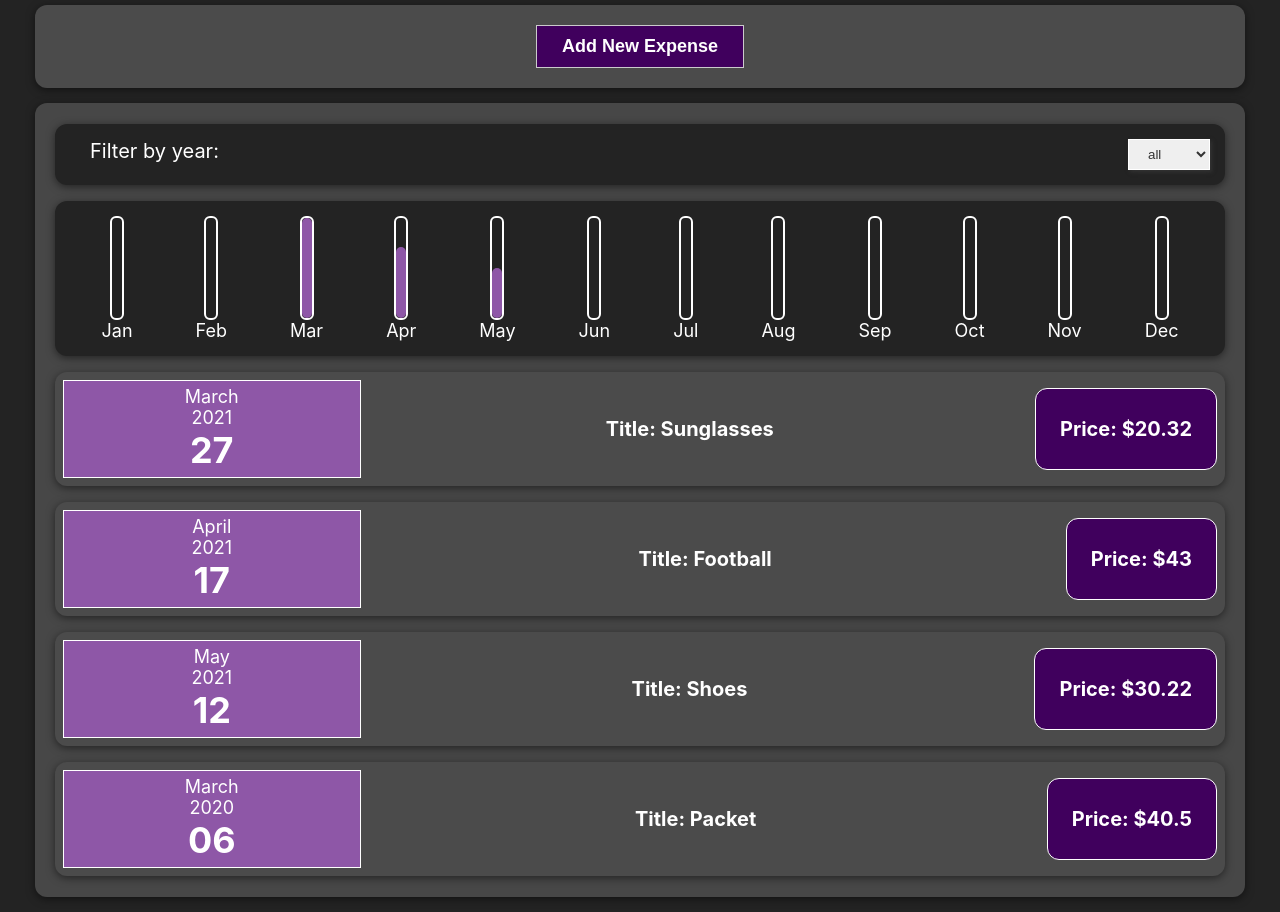
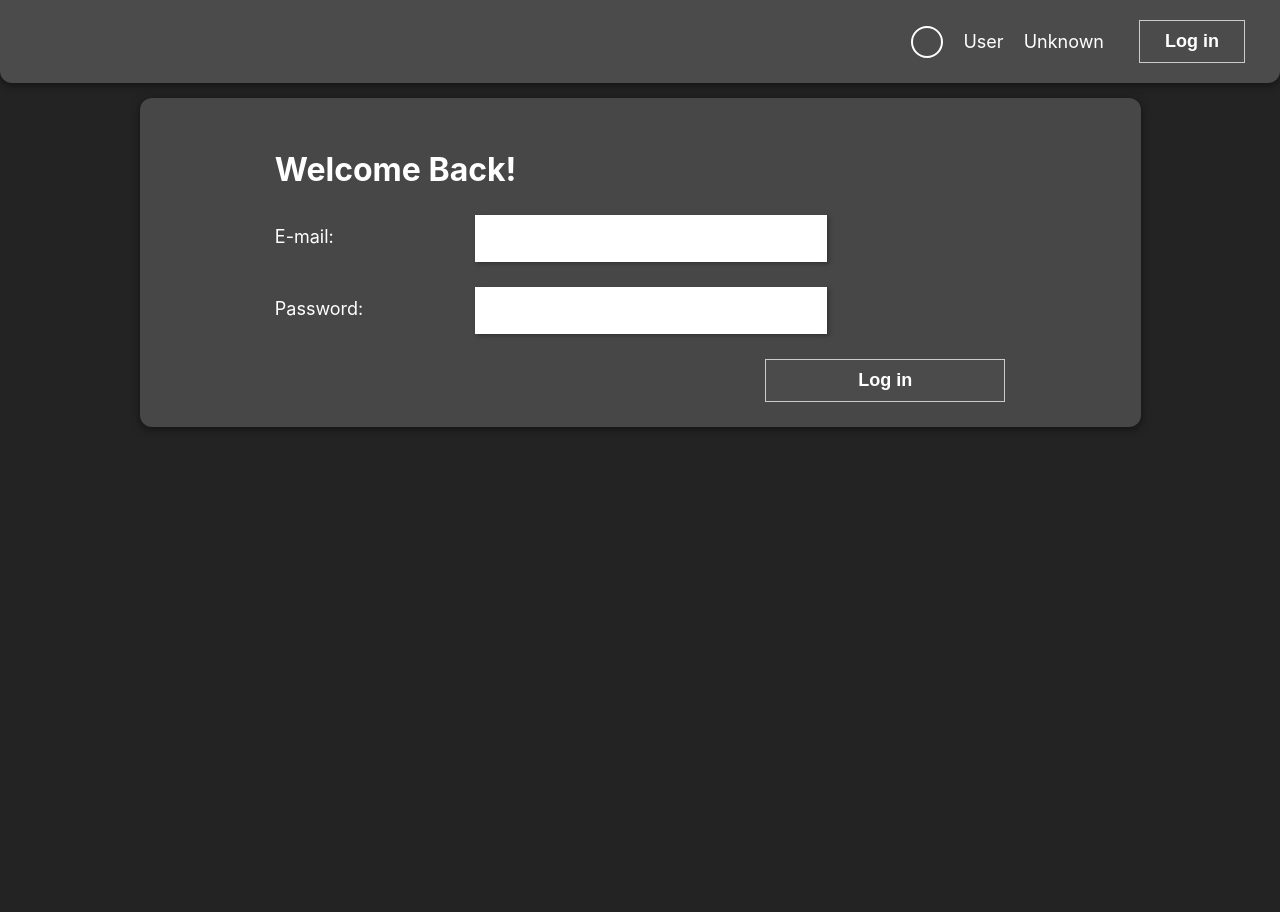
Before and after one commit to przemekdab1993/react-project-zero, a React (Create React App) app: page / in a window 1280 px wide. After the commit the page ends 800 px from the top, so only its background shows below. Built offline with nearby package versions, Linux system fonts and the light colour scheme.

Commit message:
dodanie panelu logowania na razie fejkowego

```diff
--- a/src/App.js
+++ b/src/App.js
@@ -4,6 +4,8 @@ import './App.css';
 
 import Expenses from './components/Expenses/Expenses';
 import NewExpense from "./components/NewExpense/NewExpense";
+import UserLabel from "./components/User/UserLabel/UserLabel";
+import LoginPanel from "./components/User/LoginPanel/LoginPanel";
 
 const DUMMY_EXPENSES = [
     {id: 'e1', title: 'Sunglasses', date: new Date(2021,2,27), price: 20.32},
@@ -15,6 +17,8 @@ const DUMMY_EXPENSES = [
 const App = () => {
 
     const [expensesList, setExpensesList] = useState(DUMMY_EXPENSES);
+    const [userIsLogin, setUserIsLogin] = useState(false);
+    const [userData, setUserData] = useState({firstName: '', secondName: '', avatar: ''});
 
     const addExpenseHandler = (expense) => {
         const newExpense = {
@@ -24,13 +28,39 @@ const App = () => {
         setExpensesList( (prevExpensesList) => {
             return [...prevExpensesList, newExpense];
         });
-        console.log(newExpense);
+    }
+
+    const userDataHandler = (userData) => {
+        setUserData(prevState => userData);
+        setUserIsLogin(true);
+    }
+
+    const LogoutHandler = () => {
+        setUserData(prevState => {return ({firstName: '', secondName: '', avatar: ''})});
+        setUserIsLogin(false);
     }
 
     return (
         <div className="App">
-            <NewExpense onAddExpenseDate={addExpenseHandler}/>
-            <Expenses expenses={expensesList} />
+            <UserLabel
+                userFirstName={userData.firstName}
+                userSecondName={userData.secondName}
+                userAvatar={userData.avatar}
+                isLogin={userIsLogin}
+                onLogout={LogoutHandler}
+            ></UserLabel>
+            {(userIsLogin) ? (
+                <React.Fragment>
+                    <NewExpense onAddExpenseDate={addExpenseHandler} />
+                    <Expenses expenses={expensesList} />
+                </React.Fragment>
+            ) : (
+                <React.Fragment>
+                    <LoginPanel
+                        onUserDataLogin={userDataHandler}
+                    ></LoginPanel>
+                </React.Fragment>
+            )}
         </div>
     );
 }
--- a/src/components/NewExpense/NewExpense.module.css
+++ b/src/components/NewExpense/NewExpense.module.css
@@ -1,7 +1,6 @@
 .new-expense {
     max-width: 1170px;
-    margin: 5px auto 0px;
+    margin: 5px auto 15px;
     background-color: #4b4b4b;
     padding: 5px 20px;
-    margin-bottom: 15px;
 }
--- /dev/null
+++ b/src/components/User/LoginPanel/LoginForm.js
@@ -0,0 +1,61 @@
+import React,{useState} from "react";
+
+import styles from "./LoginForm.module.css";
+
+const USERDEFAULTDATA = {
+    firstName: 'Jacek',
+    secondName: 'Duda',
+    avatar: 'red'
+};
+
+const LoginForm = (props) => {
+
+    const [enteredUserEmail, setEnteredUserEmail] = useState('');
+    const [enteredUserPassword, setEnteredUserPassword] = useState('');
+    const [isValid, setIsValid] = useState(false);
+
+    const inputChangeHandler = (event) => {
+        const inputName = event.target.name;
+
+        if (inputName === 'userEmail') {
+            setEnteredUserEmail(prevState => event.target.value)
+        }
+        if (inputName === 'userPassword') {
+            setEnteredUserPassword(prevState => event.target.value);
+        }
+    }
+
+    const submitHandler = (event) => {
+        event.preventDefault();
+
+        if (enteredUserPassword.length >= 6 && enteredUserEmail.length > 0) {
+            return props.onUserLogin(USERDEFAULTDATA);
+        }
+    }
+
+    return (
+        <form onSubmit={submitHandler} className={styles["login-form"]}>
+            <div className={`${styles["login-form-group"]}`} >
+                <label className={styles["login-form-label"]} htmlFor="userEmail">E-mail:</label>
+                <input
+                    type="text"
+                    name="userEmail"
+                    value={enteredUserEmail}
+                    onChange={inputChangeHandler}
+                />
+            </div>
+            <div className={`${styles["login-form-group"]}`} >
+                <label className={styles["login-form-label"]} htmlFor="userPassword">Password:</label>
+                <input
+                    type="password"
+                    name="userPassword"
+                    value={enteredUserPassword}
+                    onChange={inputChangeHandler}
+                />
+            </div>
+            <button className={`${(!enteredUserEmail || enteredUserPassword.length < 6) ? styles["unactive"]: ''}`} type="submit" >Log in</button>
+        </form>
+    );
+}
+
+export default LoginForm;
--- /dev/null
+++ b/src/components/User/LoginPanel/LoginForm.module.css
@@ -0,0 +1,44 @@
+.login-form {
+    display: block;
+}
+.login-form-group {
+    margin: 25px 0px;
+}
+
+.login-form-group .login-form-label {
+    width: 200px;
+    color: #fff;
+    display: inline-block;
+}
+.login-form input {
+    padding: 15px;
+    color: #333;
+    border-radius: 0px;
+    border: 1px solid #fff;
+    box-shadow: 2px 2px 4px #333;
+    min-width: 320px;
+}
+.login-form button {
+    margin: 0 0 0 auto;
+    padding: 10px 25px;
+    width: 240px;
+    border: 1px solid #cbcacc;
+    background-color: #40005d;
+    color: #fff;
+    font-size: 18px;
+    font-weight: 600;
+    position: relative;
+    right: 0;
+    display: block;
+}
+.login-form button.unactive {
+    background-color: #4b4b4b;
+}
+
+/*invalid*/
+.login-form-group.invalid .login-form-label {
+    color: red;
+}
+.login-form-group.invalid input {
+    background: #ffbcbc;
+}
--- /dev/null
+++ b/src/components/User/LoginPanel/LoginPanel.js
@@ -0,0 +1,25 @@
+import React from "react";
+
+import styles from "./LoginPanel.module.css";
+import Card from "../../UserInterface/Card";
+import LoginForm from "./LoginForm";
+
+const LoginPanel = (props) => {
+
+    const UserDataLoginHandler = (userData) => {
+        return props.onUserDataLogin(userData);
+    }
+
+    return (
+        <Card className={styles['login-form-panel']} >
+            <div className={styles['login-form-panel-content']}>
+                <h2>Welcome Back!</h2>
+                <LoginForm
+                    onUserLogin={UserDataLoginHandler}
+                />
+            </div>
+        </Card>
+    );
+}
+
+export default LoginPanel;
--- /dev/null
+++ b/src/components/User/LoginPanel/LoginPanel.module.css
@@ -0,0 +1,14 @@
+.login-form-panel {
+    max-width: 961px;
+    margin: 0 auto;
+    background-color: #474747;
+    padding: 5px 20px;
+}
+.login-form-panel-content {
+    padding: 20px 12%;
+    text-align: left;
+}
+.login-form-panel-content h2 {
+    color: #fff;
+    font-size: 32px;
+}
--- /dev/null
+++ b/src/components/User/UserLabel/UserLabel.js
@@ -0,0 +1,34 @@
+import React from "react";
+
+import styles from "./UserLabel.module.css";
+import Card from "../../UserInterface/Card";
+
+const UserLabel = (props) => {
+    return (
+        <Card className={styles['user-label']} >
+            <div className={styles['user-label-content']}>
+                <div className={styles['user-data']}>
+                    <div
+                        className={`${styles['user-data-item']} ${styles['user-avatar']}`}
+                        style={{backgroundColor: props.userAvatar}}
+                    >
+                    </div>
+                    <div className={`${styles['user-data-item']} ${styles['user-first-name']}`}>
+                        {(props.userFirstName) ? props.userFirstName : 'user'}
+                    </div>
+                    <div className={`${styles['user-data-item']} ${styles['user-second-name']}`}>
+                        {(props.userSecondName) ? props.userSecondName : 'unknown'}
+                    </div>
+                </div>
+                {(!props.isLogin) ? (
+                    <button className={styles['btn-login']}>Log in</button>
+                ) : (
+                    <button onClick={props.onLogout} className={styles['btn-logout']}>Log out</button>
+                )}
+
+            </div>
+        </Card>
+    );
+}
+
+export default UserLabel;
--- /dev/null
+++ b/src/components/User/UserLabel/UserLabel.module.css
@@ -0,0 +1,53 @@
+.user-label {
+    margin: 0px auto 15px;
+    background-color: #4b4b4b;
+    padding: 20px 20px 20px;
+    border-top-left-radius: 0px;
+    border-top-right-radius: 0px;
+}
+.user-label-content {
+    display: flex;
+    justify-content: flex-end;
+}
+.user-data {
+    display: flex;
+    align-items: center;
+}
+.user-data .user-data-item {
+    margin-right: 20px;
+    color: #fff;
+    text-transform: capitalize;
+}
+.user-data .user-avatar {
+    width: 32px;
+    height: 32px;
+    box-sizing: border-box;
+    background: transparent;
+    border: 2px solid #fff;
+    border-radius: 20px;
+}
+.user-data .user-first-name {
+
+}
+.user-data .user-second-name {
+
+}
+
+.btn-login {
+    margin: 0 15px;
+    padding: 10px 25px;
+    border: 1px solid #cbcacc;
+    background-color: #4b4b4b;
+    color: #fff;
+    font-size: 18px;
+    font-weight: 600;
+}
+.btn-logout {
+    margin: 0 15px;
+    padding: 10px 25px;
+    border: 1px solid #cbcacc;
+    background-color: #4b4b4b;
+    color: #fff;
+    font-size: 18px;
+    font-weight: 600;
+}
```
